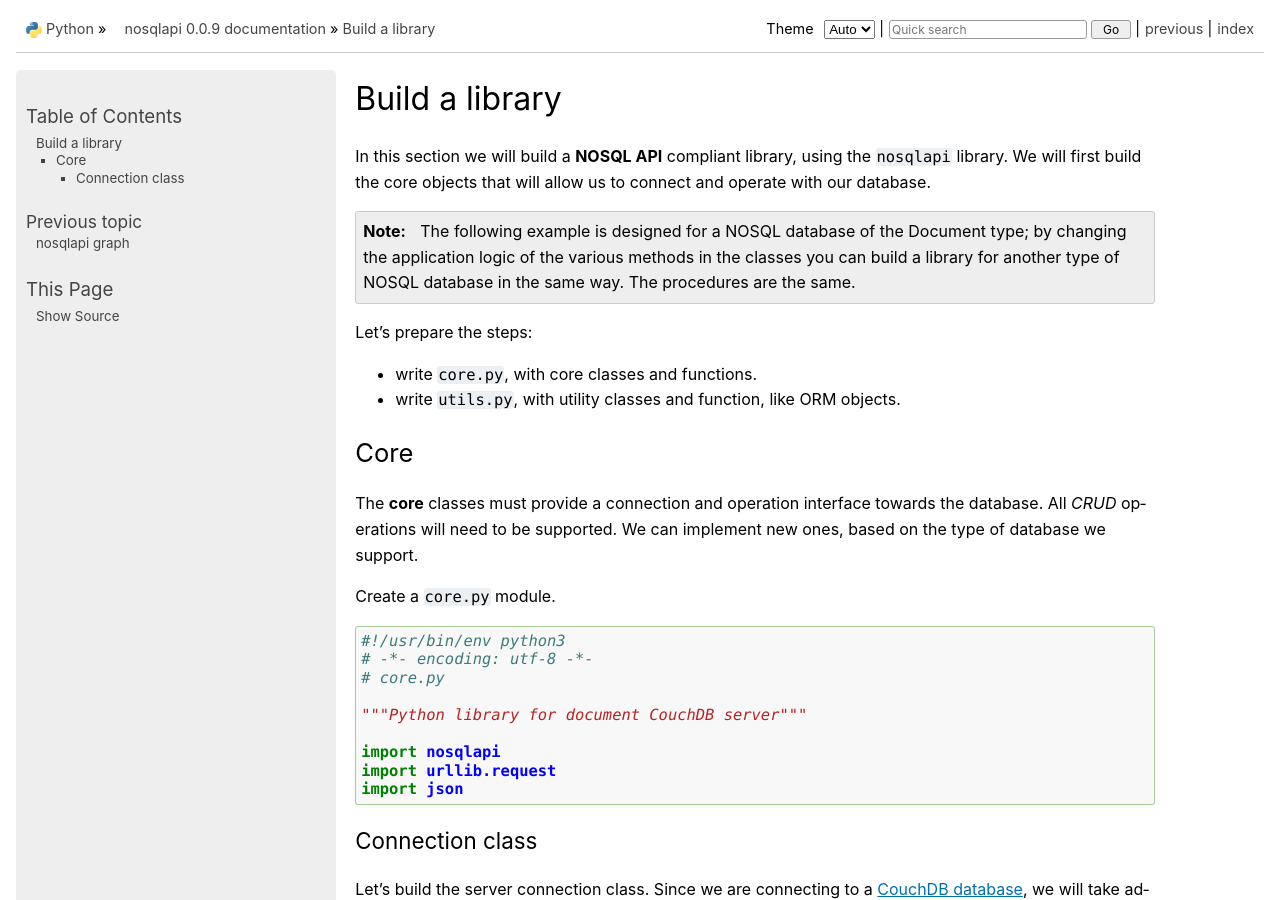
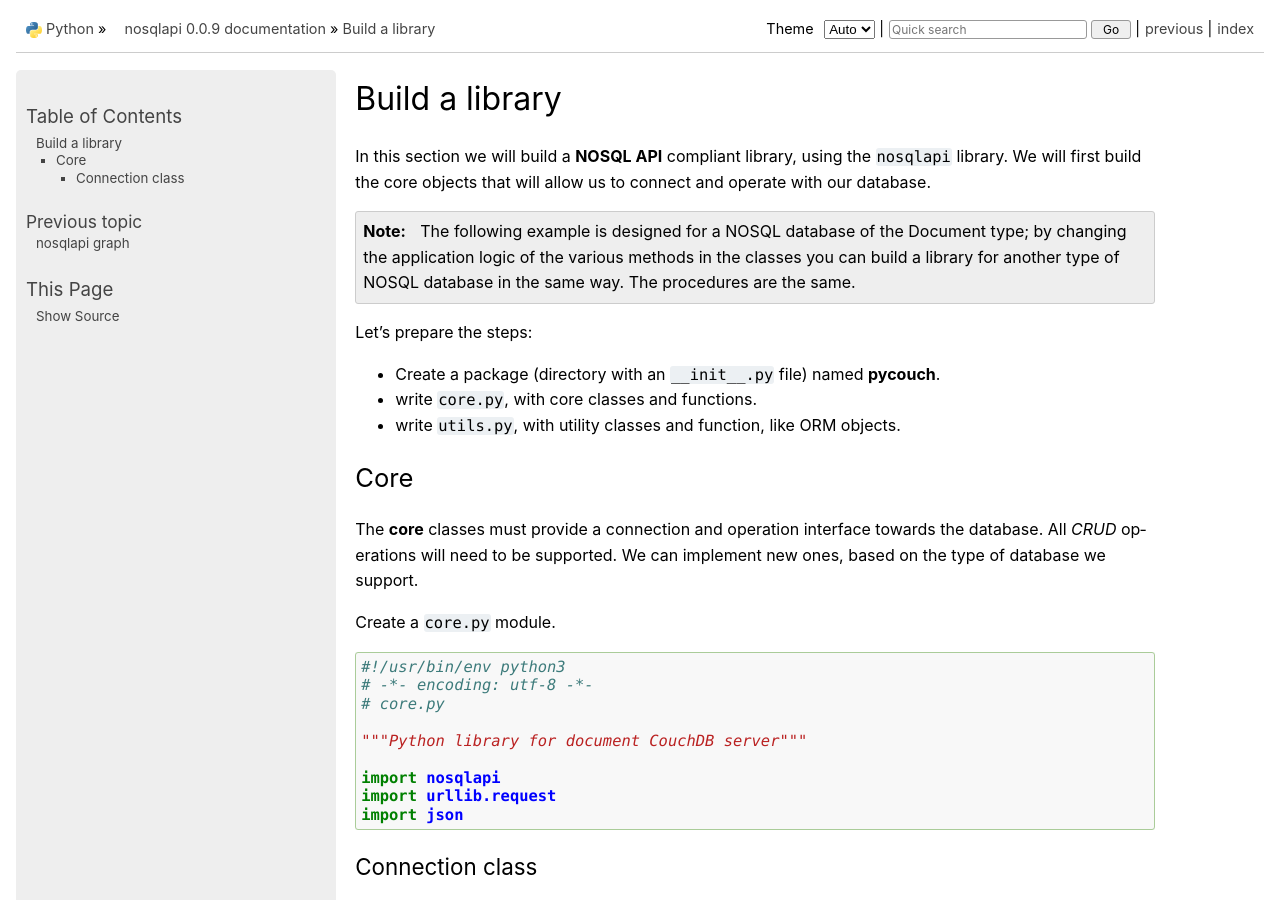
Before and after one commit to MatteoGuadrini/nosqlapi, a Sphinx documentation site: the page built from docs/source/build.rst, in a window 1280 px wide and 900 px high. Built offline with Sphinx 7.4.7, drawn with Linux system fonts in a browser that asks for light colours.

Commit message:
Add package name

```diff
--- a/docs/source/build.rst
+++ b/docs/source/build.rst
@@ -13,6 +13,7 @@
 
 Let's prepare the steps:
 
+* Create a package (directory with an ``__init__.py`` file) named **pycouch**.
 * write ``core.py``, with core classes and functions.
 * write ``utils.py``, with utility classes and function, like ORM objects.
 
```
